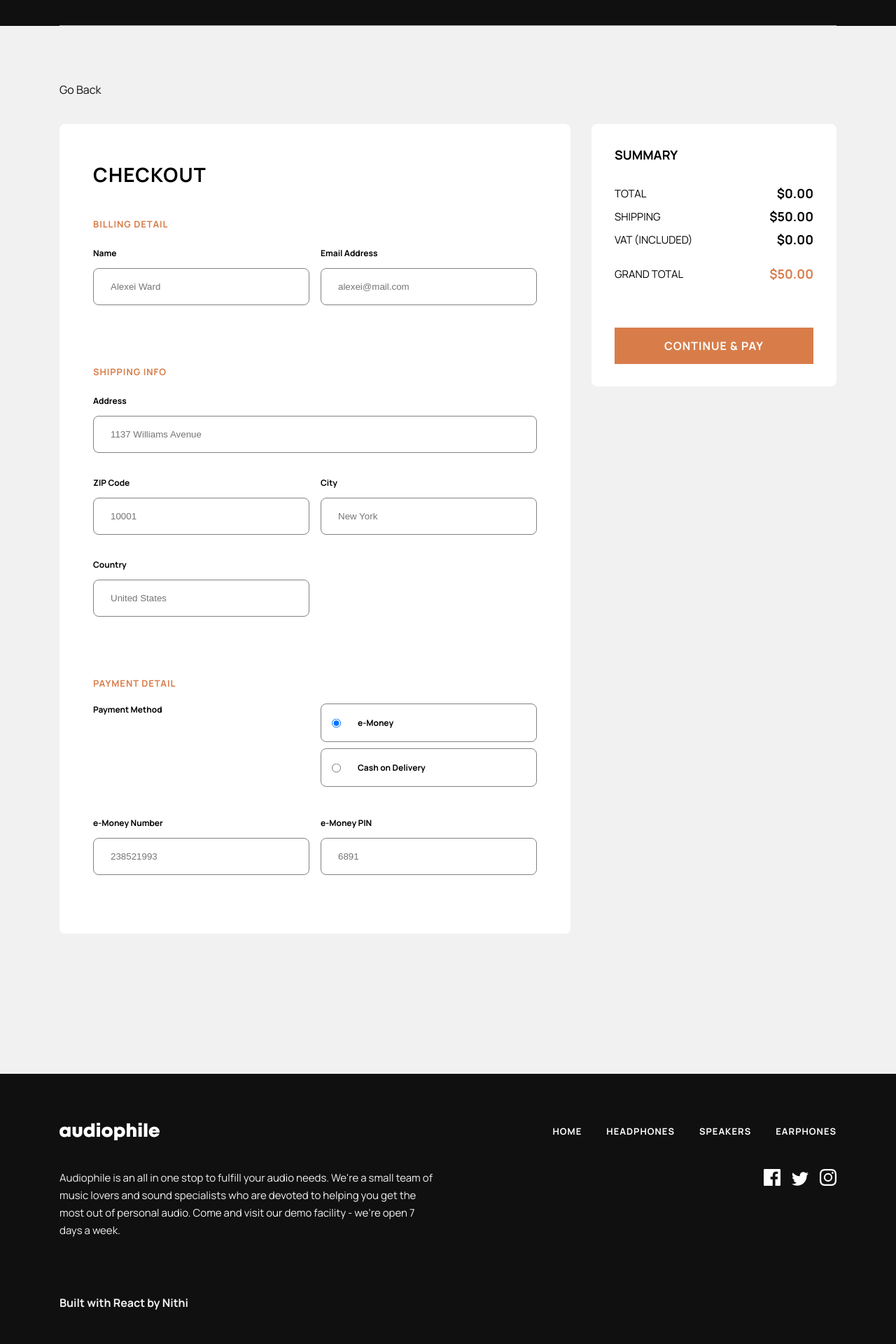
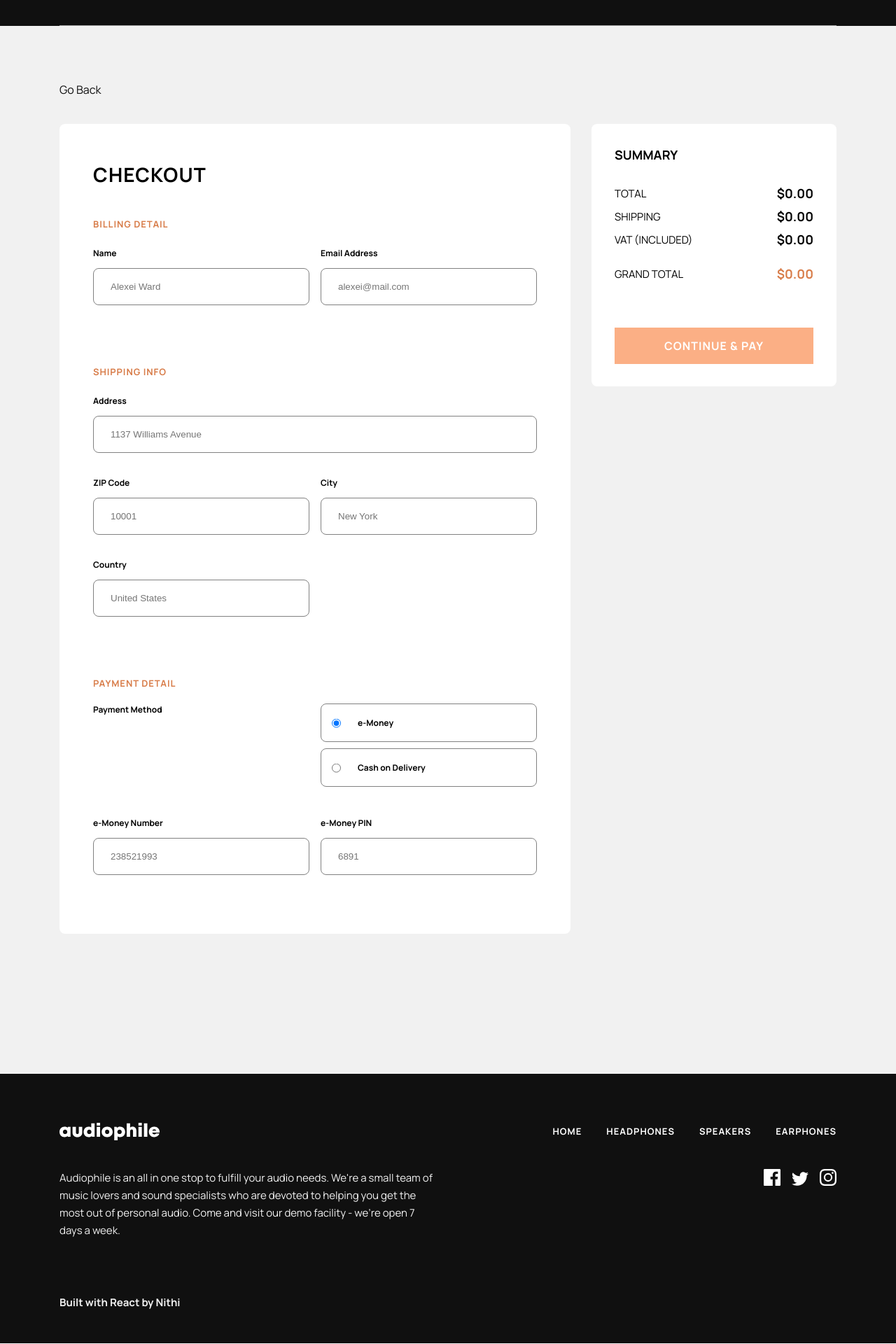
Before and after one commit to nithipramesti/Audiophile, a React (Create React App) app: page /checkout in a window 1280 px wide. Shown: the part 71-1991 px from the top of the page at 70% size. Built offline with nearby package versions, Linux system fonts and the light colour scheme; the HTML template or start-up script is replaced by a standard one.

Commit message:
fix remove cart checkout, hover styling

```diff
--- a/src/assets/styles/css/main.css
+++ b/src/assets/styles/css/main.css
@@ -141,6 +141,10 @@ button {
   border: none;
 }
 
+button:hover {
+  color: #d87d4a;
+}
+
 .btn {
   text-transform: uppercase;
   text-decoration: none;
@@ -149,11 +153,17 @@ button {
   padding: 15px 30px;
   display: inline-block;
   cursor: pointer;
+  -webkit-transition: background 0.2s ease;
+  transition: background 0.2s ease;
 }
 
 .btn-primary {
   color: #ffffff;
   background-color: #d87d4a;
+}
+
+.btn-primary:hover {
+  background-color: #cf6f38;
 }
 
 .btn-primary-disabled {
@@ -167,9 +177,18 @@ button {
   background-color: #101010;
 }
 
+.btn-dark:hover {
+  background-color: #2c2c2c;
+}
+
 .btn-outline {
   color: #101010;
   border: 1px solid #101010;
+}
+
+.btn-outline:hover {
+  color: #ffffff;
+  background-color: #2c2c2c;
 }
 
 .link {
@@ -178,10 +197,16 @@ button {
   text-transform: uppercase;
   text-decoration: none;
   letter-spacing: 1px;
+  -webkit-transition: color 0.2s ease;
+  transition: color 0.2s ease;
 }
 
 .link-primary {
   color: #ffffff;
+}
+
+.link:hover {
+  color: #d87d4a;
 }
 
 footer {
@@ -225,10 +250,17 @@ footer .social a ~ a {
   margin-left: 16px;
 }
 
-footer .copyright {
+footer .build-by {
   grid-column: span 12;
   font-weight: bold;
   margin-top: 56px;
+  font-size: 15px;
+  color: inherit;
+  text-decoration: inherit;
+}
+
+footer .build-by:hover {
+  color: #d87d4a;
 }
 
 .navbar {
@@ -365,8 +397,12 @@ footer .copyright {
 .navbar nav .cart-container .cart .products-container .cart-product-card .flex .flex-right .product-qty button {
   border: none;
   padding: 0 12px;
-  opacity: 50%;
+  color: #818181;
   cursor: pointer;
+}
+
+.navbar nav .cart-container .cart .products-container .cart-product-card .flex .flex-right .product-qty button:hover {
+  color: #d87d4a;
 }
 
 .navbar nav .cart-container .cart .products-container .cart-product-card .flex .flex-right .product-qty p {
@@ -378,7 +414,7 @@ footer .copyright {
 
 .navbar nav .cart-container .cart .products-container .cart-product-card .flex .flex-right .remove-item {
   position: absolute;
-  right: 16px;
+  right: 17px;
   border: none;
   background-color: transparent;
   cursor: pointer;
@@ -464,6 +500,11 @@ section.product-categories .product-category-card .link {
 
 section.product-categories .product-category-card .link p {
   margin: 0;
+  color: #818181;
+}
+
+section.product-categories .product-category-card .link p:hover {
+  color: inherit;
 }
 
 section.product-categories .product-category-card .link .icon-arrow {
@@ -1071,6 +1112,14 @@ section.story .img-container {
   font-size: 14px;
 }
 
+.checkout-page .modal-container .checkout-modal .order-detail .other-product {
+  border-top: 1px solid #818181;
+  padding-top: 12px;
+  margin-top: 12px;
+  text-align: center;
+  font-weight: bold;
+}
+
 .checkout-page .modal-container .checkout-modal .order-detail .grand-total {
   width: 45%;
   color: #ffffff;
--- a/src/assets/styles/sass/abstracts/_variables.scss
+++ b/src/assets/styles/sass/abstracts/_variables.scss
@@ -4,8 +4,9 @@ $border-radius: 8px;
 
 $color-orange: #d87d4a;
 $color-orange-light: #fbaf85;
+$color-orange-dark: #cf6f38;
 $color-black: #101010;
-$color-black-dark: #000000;
+$color-black-light: #2c2c2c;
 $color-grey: #f1f1f1;
 $color-grey-light: #fafafa;
 $color-grey-dark: #818181;
--- a/src/assets/styles/sass/components/_button.scss
+++ b/src/assets/styles/sass/components/_button.scss
@@ -1,5 +1,9 @@
 button {
   border: none;
+}
+
+button:hover {
+  color: $color-orange;
 }
 
 .btn {
@@ -10,11 +14,16 @@ button {
   padding: 15px 30px;
   display: inline-block;
   cursor: pointer;
+  transition: background 0.2s ease;
 }
 
 .btn-primary {
   color: $color-white;
   background-color: $color-orange;
+}
+
+.btn-primary:hover {
+  background-color: $color-orange-dark;
 }
 
 .btn-primary-disabled {
@@ -28,7 +37,16 @@ button {
   background-color: $color-black;
 }
 
+.btn-dark:hover {
+  background-color: $color-black-light;
+}
+
 .btn-outline {
   color: $color-black;
   border: 1px solid $color-black;
 }
+
+.btn-outline:hover {
+  color: $color-white;
+  background-color: $color-black-light;
+}
--- a/src/assets/styles/sass/components/_link.scss
+++ b/src/assets/styles/sass/components/_link.scss
@@ -4,8 +4,13 @@
   text-transform: uppercase;
   text-decoration: none;
   letter-spacing: 1px;
+  transition: color 0.2s ease;
 }
 
 .link-primary {
   color: $color-white;
 }
+
+.link:hover {
+  color: $color-orange;
+}
--- a/src/assets/styles/sass/layout/_footer.scss
+++ b/src/assets/styles/sass/layout/_footer.scss
@@ -30,9 +30,16 @@ footer {
     }
   }
 
-  .copyright {
+  .build-by {
     grid-column: span 12;
     font-weight: bold;
     margin-top: 56px;
+    font-size: 15px;
+    color: inherit;
+    text-decoration: inherit;
+  }
+
+  .build-by:hover {
+    color: $color-orange;
   }
 }
--- a/src/assets/styles/sass/layout/_product-categories.scss
+++ b/src/assets/styles/sass/layout/_product-categories.scss
@@ -30,6 +30,11 @@ section.product-categories {
 
       p {
         margin: 0;
+        color: $color-grey-dark;
+      }
+
+      p:hover {
+        color: inherit;
       }
 
       .icon-arrow {
--- a/src/components/Footer.jsx
+++ b/src/components/Footer.jsx
@@ -54,7 +54,13 @@ export const Footer = () => {
             />
           </a>
         </div>
-        <div className="copyright">Built with React by Nithi</div>
+        <a
+          className="build-by"
+          href="https://github.com/nithipramesti/audiophile"
+          target="_blank"
+        >
+          Built with React by Nithi
+        </a>
       </div>
     </footer>
   );
--- a/src/components/Navbar.jsx
+++ b/src/components/Navbar.jsx
@@ -192,7 +192,9 @@ export const Navbar = () => {
                   >
                     {val.productData.name}
                   </a>
-                  <p className="product-price">${val.productData.price}</p>
+                  <p className="product-price">
+                    {formatter.format(val.productData.price)}
+                  </p>
                 </div>
                 <div className="flex-right">
                   <div className="product-qty">
@@ -283,7 +285,7 @@ export const Navbar = () => {
               </p>
             </div>
             <a
-              hre={cartGlobalState.totalQty > 0 && `/checkout`}
+              href={cartGlobalState.totalQty > 0 && `/checkout`}
               className={`btn ${
                 cartGlobalState.totalQty > 0
                   ? "btn-primary"
--- a/src/components/ProductCategories.jsx
+++ b/src/components/ProductCategories.jsx
@@ -28,7 +28,7 @@ export const ProductCategories = () => {
           <img className="img-category" src={category.img} alt="" />
           <h5>{category.title}</h5>
           <a className="link" href={category.shopLink}>
-            <p className="text-dark-faded">Shop</p>
+            <p>Shop</p>
             <img
               src={`${process.env.PUBLIC_URL}/images/shared/desktop/icon-arrow-right.svg`}
               alt=""
--- a/src/pages/Checkout.jsx
+++ b/src/pages/Checkout.jsx
@@ -174,7 +174,9 @@ export const Checkout = () => {
               <p className="product-title">{val.productData.name}</p>
               <p className="product-qty">x{val.cartQty}</p>
             </div>
-            <p className="product-price">${val.productData.price}</p>
+            <p className="product-price">
+              {formatter.format(val.productData.price)}
+            </p>
           </div>
         </div>
       );
@@ -458,7 +460,11 @@ export const Checkout = () => {
           </di>
           <div className="price">
             <p className="price-title">Shipping</p>
-            <p className="price-amount">{formatter.format(shippingPrice())}</p>
+            <p className="price-amount">
+              {cartGlobalState.totalQty > 0
+                ? formatter.format(shippingPrice())
+                : formatter.format(0)}
+            </p>
           </div>
           <div className="price">
             <p className="price-title">VAT (Included)</p>
@@ -468,13 +474,19 @@ export const Checkout = () => {
           <div className="price total">
             <p className="price-title">Grand Total</p>
             <p className="price-amount text-orange">
-              {formatter.format(grandTotalPrice())}
+              {cartGlobalState.totalQty > 0
+                ? formatter.format(grandTotalPrice())
+                : formatter.format(0)}
             </p>
           </div>
 
           <a
-            onClick={checkout}
-            className="btn btn-primary"
+            onClick={cartGlobalState.totalQty > 0 && checkout}
+            className={`btn  ${
+              cartGlobalState.totalQty > 0
+                ? "btn-primary"
+                : "btn-primary-disabled"
+            }`}
           >{`Continue & Pay`}</a>
         </div>
 
@@ -495,7 +507,10 @@ export const Checkout = () => {
               <div className="products">
                 {checkoutFinished && renderCheckoutModal()}
                 <div className="other-product text-dark-faded">
-                  <p>{`and ${checkoutHistory.totalQty - 1} other item(s)`}</p>
+                  <p>
+                    {checkoutHistory.totalQty > 1 &&
+                      `and ${checkoutHistory.totalQty - 1} other item(s)`}
+                  </p>
                 </div>
               </div>
               <div className="grand-total">
```
Also changed, not shown: src/assets/styles/sass/layout/_navbar.scss (+6 -2 lines), src/assets/styles/sass/pages/_checkout.scss (+8 -0 lines), 1 other file (tests, documents, lock files or other folders).
